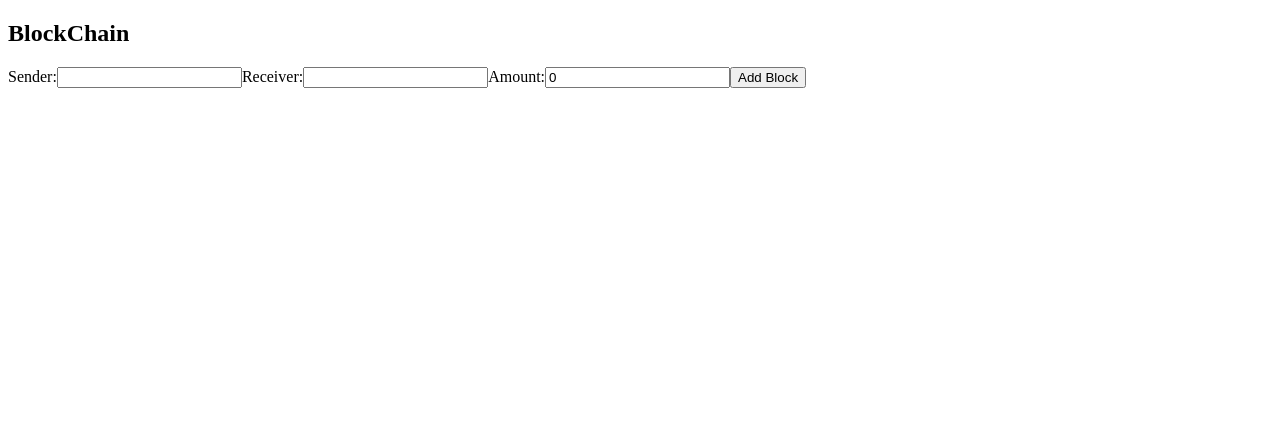
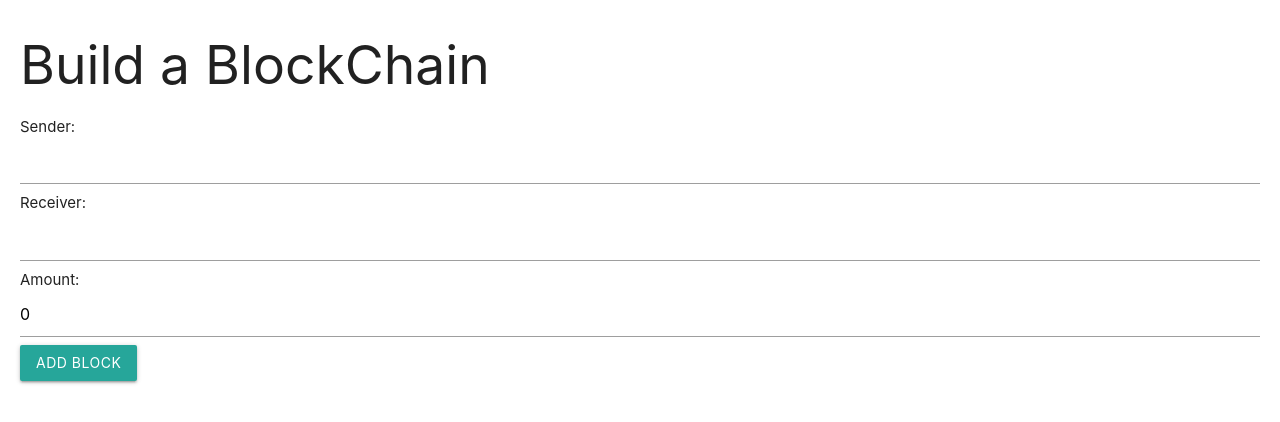
Before and after one commit to oliverpople/blockchainNode, a React (Create React App) app in the folder client/: page / in a window 1280 px wide. Shown: the top 422 px of the page. Built offline with nearby package versions, Linux system fonts and the light colour scheme; no server answers.

Commit message:
Improved styling.

```diff
--- a/client/public/index.html
+++ b/client/public/index.html
@@ -10,6 +10,7 @@
       homescreen on Android. See https://developers.google.com/web/fundamentals/web-app-manifest/
     -->
     <link rel="manifest" href="%PUBLIC_URL%/manifest.json">
+      <link href="https://fonts.googleapis.com/icon?family=Material+Icons" rel="stylesheet">
     <!--
       Notice the use of %PUBLIC_URL% in the tags above.
       It will be replaced with the URL of the `public` folder during the build.
--- a/client/src/components/App.js
+++ b/client/src/components/App.js
@@ -5,7 +5,7 @@ import BlockChain from "./Blockchain";
 class App extends Component {
   render() {
     return (
-      <div className="App">
+      <div className="App" style={{ margin: "0 20px" }}>
         <BlockChain />
       </div>
     );
--- a/client/src/components/Block.js
+++ b/client/src/components/Block.js
@@ -10,7 +10,8 @@ export default ({
   timestamp
 }) => {
   return (
-    <div>
+    <div className="card blue-grey darken-1">
+      <div className="card-content white-text">
         <p> Sender: {sender} </p>
         <p> Receiver: {receiver} </p>
         <p> Amount: {amount} </p>
@@ -18,5 +19,6 @@ export default ({
         <p> Hash: {hash} </p>
         <p> Timestamp: {timestamp} </p>
       </div>
+    </div>
   );
 };
--- a/client/src/components/Blockchain.js
+++ b/client/src/components/Blockchain.js
@@ -81,9 +81,9 @@ class Blockchain extends Component {
     let chainData = this.state.chain;
     return (
       <div>
-        <h2> BlockChain </h2>
+        <h2> Build a BlockChain </h2>
+        <Form getNewBlockInputData={this.getNewBlockInputData} />
         {this.renderBlocks(chainData)}
-        <Form getNewBlockInputData={this.getNewBlockInputData} />
       </div>
     );
   }
--- a/client/src/components/Form.js
+++ b/client/src/components/Form.js
@@ -62,7 +62,14 @@ class Form extends Component {
           type="text"
           name="amount"
         />
-        <input value="Add Block" type="submit" onClick={this.handleSubmit} />
+        <button
+          class="btn waves-effect waves-light"
+          value="Add Block"
+          type="submit"
+          onClick={this.handleSubmit}
+        >
+          Add Block
+        </button>
       </form>
     );
   }
--- a/client/src/index.js
+++ b/client/src/index.js
@@ -2,6 +2,7 @@ import React from "react";
 import ReactDOM from "react-dom";
 import App from "../src/components/App";
 import * as serviceWorker from "./serviceWorker";
+import "materialize-css/dist/css/materialize.min.css";
 
 ReactDOM.render(<App />, document.getElementById("root"));
 
--- a/package.json
+++ b/package.json
@@ -11,7 +11,8 @@
     "body-parser": "^1.18.3",
     "crypto-js": "^3.1.9-1",
     "express": "^4.16.4",
-    "lodash": "^4.17.11"
+    "lodash": "^4.17.11",
+    "materialize-css": "^1.0.0-rc.2"
   },
   "devDependencies": {
     "concurrently": "^4.0.1"
```
Also changed, not shown: 2 other files (tests, documents, lock files or other folders). Lines whose indentation alone changed are shown as unchanged.
